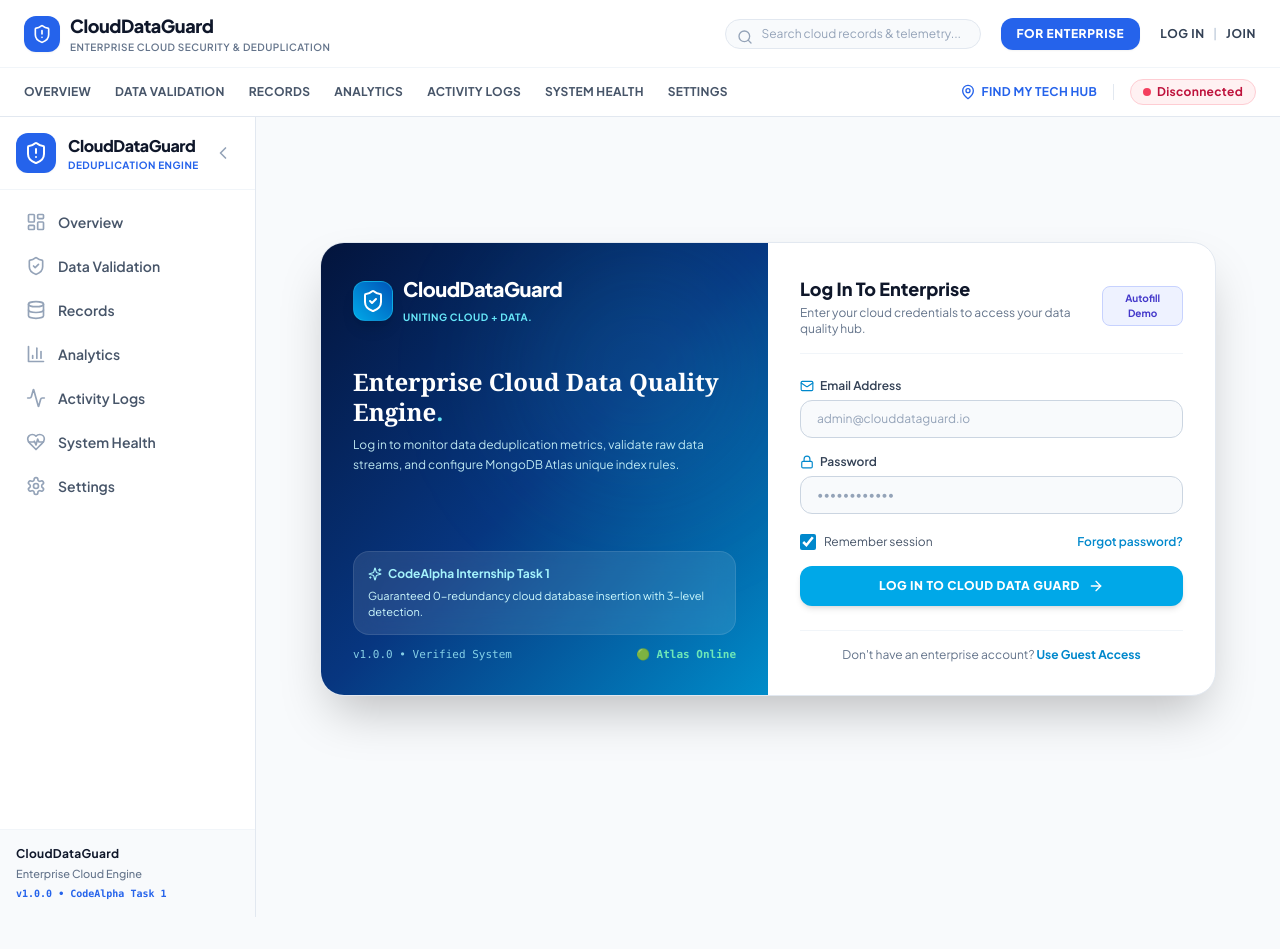
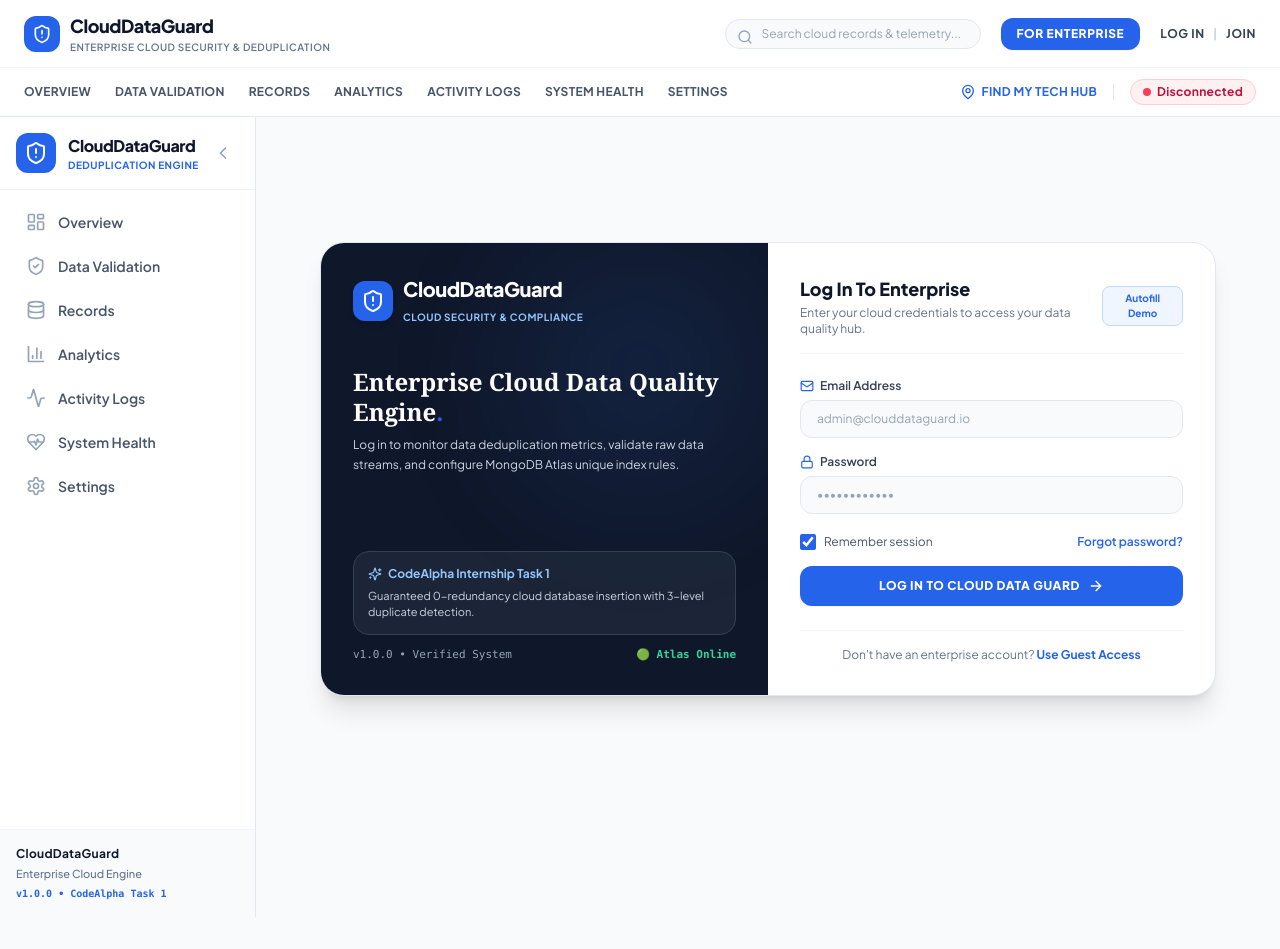
Before and after one commit to kamalesh151207/-CloudDataGuard, a React (Vite) app in the folder client/: page / in a window 1280 px wide. Both pictures are taken after a click on the element "LOG IN". Built offline with nearby package versions, Linux system fonts and the light colour scheme; no server answers.

Commit message:
style: Update Login page for Pristine White & Royal Blue Button theme

```diff
--- a/client/src/pages/Login.jsx
+++ b/client/src/pages/Login.jsx
@@ -43,49 +43,49 @@
 
   return (
     <div className="min-h-[80vh] flex items-center justify-center p-4 animate-in fade-in duration-300">
-      <div className="w-full max-w-4xl bg-white dark:bg-[#0c1329] border border-slate-200 dark:border-slate-800 rounded-3xl shadow-2xl overflow-hidden grid grid-cols-1 md:grid-cols-2">
-        {/* Left Visual Branding Panel (BuiltIn Ocean Style) */}
-        <div className="bg-gradient-to-br from-[#03143c] via-[#073680] to-[#008cc9] p-8 text-white flex flex-col justify-between relative overflow-hidden">
-          <div className="absolute top-0 right-0 w-64 h-64 bg-cyan-400/10 rounded-full blur-3xl pointer-events-none" />
+      <div className="w-full max-w-4xl bg-white border border-slate-200 rounded-3xl shadow-xl overflow-hidden grid grid-cols-1 md:grid-cols-2">
+        {/* Left Visual Branding Panel */}
+        <div className="bg-slate-900 p-8 text-white flex flex-col justify-between relative overflow-hidden">
+          <div className="absolute top-0 right-0 w-64 h-64 bg-blue-500/10 rounded-full blur-3xl pointer-events-none" />
 
           <div className="space-y-4 relative z-10">
             <div className="flex items-center space-x-2.5">
-              <div className="w-10 h-10 rounded-xl bg-gradient-to-tr from-[#00a8e8] to-[#0055b8] flex items-center justify-center shadow-lg border border-cyan-400/40">
-                <ShieldCheck className="w-6 h-6 text-white" />
+              <div className="w-10 h-10 rounded-xl bg-[#2563eb] flex items-center justify-center shadow-md">
+                <ShieldAlert className="w-6 h-6 text-white" />
               </div>
               <div>
                 <h2 className="font-extrabold text-xl tracking-tight text-white font-sans">
                   CloudDataGuard
                 </h2>
-                <span className="text-[10px] text-cyan-300 font-bold uppercase tracking-wider">
-                  Uniting Cloud + Data.
+                <span className="text-[10px] text-blue-300 font-bold uppercase tracking-wider">
+                  Cloud Security & Compliance
                 </span>
               </div>
             </div>
 
             <div className="pt-6 space-y-2">
               <h3 className="text-2xl font-serif font-bold text-white leading-tight">
-                Enterprise Cloud Data Quality Engine<span className="text-cyan-300">.</span>
+                Enterprise Cloud Data Quality Engine<span className="text-[#2563eb]">.</span>
               </h3>
-              <p className="text-xs text-cyan-100/90 leading-relaxed">
+              <p className="text-xs text-slate-300 leading-relaxed">
                 Log in to monitor data deduplication metrics, validate raw data streams, and configure MongoDB Atlas unique index rules.
               </p>
             </div>
           </div>
 
           <div className="space-y-3 pt-8 relative z-10">
-            <div className="p-3.5 rounded-2xl bg-white/10 backdrop-blur-md border border-white/10 text-xs space-y-1.5">
-              <p className="font-bold text-cyan-200 flex items-center gap-1.5">
+            <div className="p-3.5 rounded-2xl bg-slate-800/80 border border-slate-700 text-xs space-y-1.5">
+              <p className="font-bold text-blue-300 flex items-center gap-1.5">
                 <Sparkles className="w-3.5 h-3.5" /> CodeAlpha Internship Task 1
               </p>
-              <p className="text-[11px] text-cyan-100">
-                Guaranteed 0-redundancy cloud database insertion with 3-level detection.
+              <p className="text-[11px] text-slate-300">
+                Guaranteed 0-redundancy cloud database insertion with 3-level duplicate detection.
               </p>
             </div>
 
-            <div className="flex items-center justify-between text-[11px] text-cyan-200/80 font-mono">
+            <div className="flex items-center justify-between text-[11px] text-slate-400 font-mono">
               <span>v1.0.0 • Verified System</span>
-              <span className="text-emerald-300 font-bold">🟢 Atlas Online</span>
+              <span className="text-emerald-400 font-bold">🟢 Atlas Online</span>
             </div>
           </div>
         </div>
@@ -93,19 +93,19 @@
         {/* Right Form Panel */}
         <div className="p-8 flex flex-col justify-between space-y-6">
           <div className="space-y-6">
-            <div className="flex items-center justify-between border-b border-slate-100 dark:border-slate-800 pb-4">
+            <div className="flex items-center justify-between border-b border-slate-100 pb-4">
               <div>
-                <h3 className="text-lg font-extrabold text-slate-900 dark:text-white">
+                <h3 className="text-lg font-extrabold text-slate-900">
                   Log In To Enterprise
                 </h3>
-                <p className="text-xs text-slate-500 dark:text-slate-400 mt-0.5">
+                <p className="text-xs text-slate-500 mt-0.5">
                   Enter your cloud credentials to access your data quality hub.
                 </p>
               </div>
 
               <button
                 onClick={autofillDemo}
-                className="px-2.5 py-1 rounded-lg bg-indigo-50 dark:bg-cyan-950 text-indigo-700 dark:text-cyan-400 text-[10px] font-bold border border-indigo-200 dark:border-cyan-800 hover:bg-indigo-100 transition"
+                className="px-2.5 py-1 rounded-lg bg-blue-50 text-[#2563eb] text-[10px] font-bold border border-blue-200 hover:bg-blue-100 transition"
                 title="Fill demo admin credentials"
               >
                 Autofill Demo
@@ -115,8 +115,8 @@
             <form onSubmit={handleSubmit} className="space-y-4">
               {/* Email */}
               <div>
-                <label className="block text-xs font-semibold text-slate-700 dark:text-slate-300 mb-1.5 flex items-center gap-1.5">
-                  <Mail className="w-3.5 h-3.5 text-[#0088cc]" /> Email Address
+                <label className="block text-xs font-semibold text-slate-700 mb-1.5 flex items-center gap-1.5">
+                  <Mail className="w-3.5 h-3.5 text-[#2563eb]" /> Email Address
                 </label>
                 <input
                   type="email"
@@ -124,14 +124,14 @@
                   value={email}
                   onChange={(e) => setEmail(e.target.value)}
                   placeholder="admin@clouddataguard.io"
-                  className="w-full px-4 py-2.5 rounded-xl bg-slate-50 dark:bg-slate-950/80 border border-slate-300 dark:border-slate-800 text-slate-900 dark:text-slate-100 placeholder-slate-400 text-xs focus:outline-none focus:border-[#0088cc] focus:ring-1 focus:ring-[#0088cc] transition"
+                  className="w-full px-4 py-2.5 rounded-xl bg-slate-50 border border-slate-200 text-slate-900 placeholder-slate-400 text-xs focus:outline-none focus:border-[#2563eb] focus:ring-1 focus:ring-[#2563eb] transition"
                 />
               </div>
 
               {/* Password */}
               <div>
-                <label className="block text-xs font-semibold text-slate-700 dark:text-slate-300 mb-1.5 flex items-center gap-1.5">
-                  <Lock className="w-3.5 h-3.5 text-[#0088cc]" /> Password
+                <label className="block text-xs font-semibold text-slate-700 mb-1.5 flex items-center gap-1.5">
+                  <Lock className="w-3.5 h-3.5 text-[#2563eb]" /> Password
                 </label>
                 <input
                   type="password"
@@ -139,36 +139,37 @@
                   value={password}
                   onChange={(e) => setPassword(e.target.value)}
                   placeholder="••••••••••••"
-                  className="w-full px-4 py-2.5 rounded-xl bg-slate-50 dark:bg-slate-950/80 border border-slate-300 dark:border-slate-800 text-slate-900 dark:text-slate-100 placeholder-slate-400 text-xs focus:outline-none focus:border-[#0088cc] focus:ring-1 focus:ring-[#0088cc] transition"
+                  className="w-full px-4 py-2.5 rounded-xl bg-slate-50 border border-slate-200 text-slate-900 placeholder-slate-400 text-xs focus:outline-none focus:border-[#2563eb] focus:ring-1 focus:ring-[#2563eb] transition"
                 />
               </div>
 
               {/* Remember Me */}
               <div className="flex items-center justify-between text-xs pt-1">
-                <label className="flex items-center space-x-2 text-slate-600 dark:text-slate-400 cursor-pointer">
+                <label className="flex items-center space-x-2 text-slate-600 cursor-pointer">
                   <input
                     type="checkbox"
                     checked={rememberMe}
                     onChange={(e) => setRememberMe(e.target.checked)}
-                    className="w-4 h-4 accent-[#0088cc] rounded"
+                    className="w-4 h-4 accent-[#2563eb] rounded"
                   />
                   <span>Remember session</span>
                 </label>
-                <span className="text-[#0088cc] hover:underline cursor-pointer font-semibold">
+                <span className="text-[#2563eb] hover:underline cursor-pointer font-semibold">
                   Forgot password?
                 </span>
               </div>
 
               {errorMsg && (
-                <div className="p-3 rounded-xl bg-rose-50 dark:bg-rose-950/60 border border-rose-200 dark:border-rose-800 text-rose-700 dark:text-rose-300 text-xs font-semibold">
+                <div className="p-3 rounded-xl bg-rose-50 border border-rose-200 text-rose-700 text-xs font-semibold">
                   {errorMsg}
                 </div>
               )}
 
+              {/* Royal Blue Submit Button */}
               <button
                 type="submit"
                 disabled={submitting}
-                className="w-full py-3 rounded-xl bg-[#00a8e8] hover:bg-[#0092cc] text-white font-extrabold text-xs tracking-wider uppercase transition shadow-md flex items-center justify-center space-x-2 disabled:opacity-50 mt-2"
+                className="w-full py-3 rounded-xl bg-[#2563eb] hover:bg-[#1d4ed8] text-white font-extrabold text-xs tracking-wider uppercase transition shadow-sm flex items-center justify-center space-x-2 disabled:opacity-50 mt-2"
               >
                 {submitting ? (
                   <span>Authenticating...</span>
@@ -182,9 +183,9 @@
             </form>
           </div>
 
-          <div className="text-center text-xs text-slate-500 dark:text-slate-400 pt-4 border-t border-slate-100 dark:border-slate-800">
+          <div className="text-center text-xs text-slate-500 pt-4 border-t border-slate-100">
             <span>Don't have an enterprise account? </span>
-            <span onClick={autofillDemo} className="text-[#0088cc] font-bold hover:underline cursor-pointer">
+            <span onClick={autofillDemo} className="text-[#2563eb] font-bold hover:underline cursor-pointer">
               Use Guest Access
             </span>
           </div>
```
